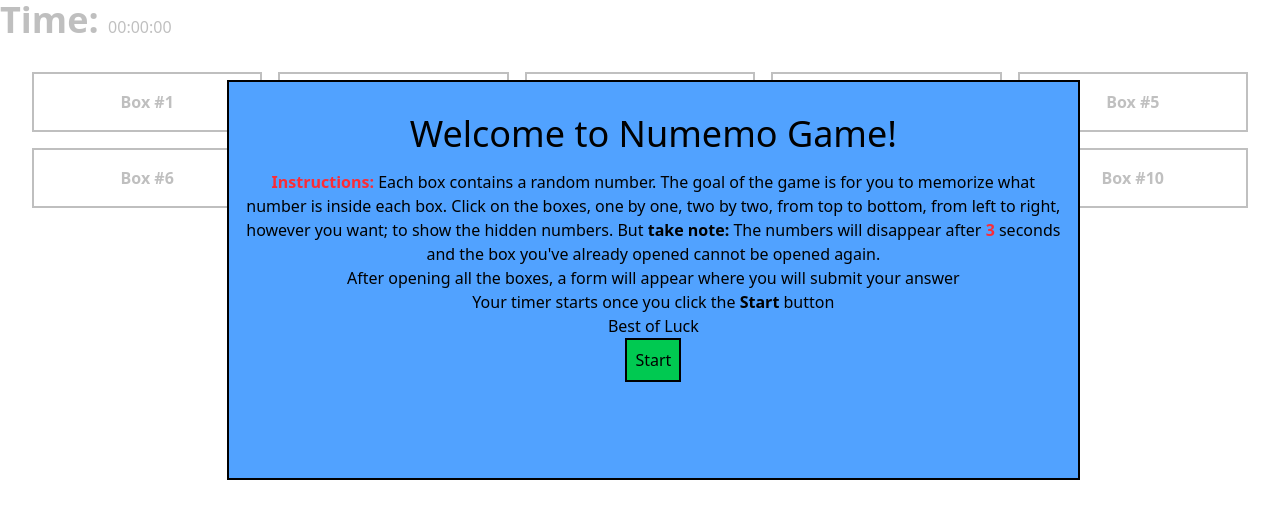
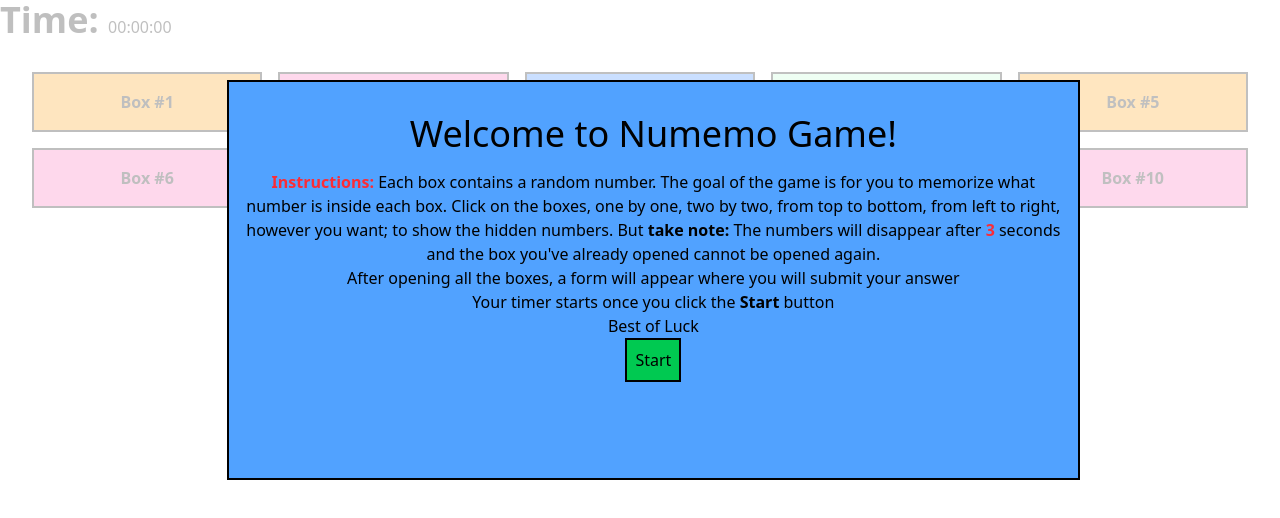
Before and after one commit to Jasmine-Abucejo/memorization-game, a React (Vite) app: page / in a window 1280 px wide. Shown: the top 518 px of the page. Built offline with nearby package versions, Linux system fonts and the light colour scheme.

Commit message:
add some styling

```diff
--- a/src/App.jsx
+++ b/src/App.jsx
@@ -138,6 +138,8 @@ function App() {
   const resetTimer = () => {
     setTime({ hour: 0, min: 0, sec: 0 });
   };
+
+  const colors = ["bg-amber-500", "bg-pink-400", "bg-blue-500", "bg-green-200"];
   return (
     <div className="justify-center items-center">
       <div
@@ -254,74 +256,44 @@ function App() {
           </span>
         </div>
         <div className="grid grid-cols-5 grid-flow-rows justify-center items-center p-8 gap-4">
-          <Card
-            id={1}
-            clicked={clicked}
-            spanVisible={spanVisible}
-            randomNumber={randomNumber}
-          />
-          <Card
-            id={2}
-            clicked={clicked}
-            spanVisible={spanVisible}
-            randomNumber={randomNumber}
-          />
-          <Card
-            id={3}
-            clicked={clicked}
-            spanVisible={spanVisible}
-            randomNumber={randomNumber}
-          />
-          <Card
-            id={4}
-            clicked={clicked}
-            spanVisible={spanVisible}
-            randomNumber={randomNumber}
-          />
-          <Card
-            id={5}
-            clicked={clicked}
-            spanVisible={spanVisible}
-            randomNumber={randomNumber}
-          />
-          <Card
-            id={6}
-            clicked={clicked}
-            spanVisible={spanVisible}
-            randomNumber={randomNumber}
-          />
-          <Card
-            id={7}
-            clicked={clicked}
-            spanVisible={spanVisible}
-            randomNumber={randomNumber}
-          />
-          <Card
-            id={8}
-            clicked={clicked}
-            spanVisible={spanVisible}
-            randomNumber={randomNumber}
-          />
-          <Card
-            id={9}
-            clicked={clicked}
-            spanVisible={spanVisible}
-            randomNumber={randomNumber}
-          />
-          <Card
-            id={10}
-            clicked={clicked}
-            spanVisible={spanVisible}
-            randomNumber={randomNumber}
-          />
+          {Object.entries(spanVisible).map(([key, value], index) => (
+            <Card
+              key={key}
+              id={key}
+              clicked={clicked}
+              spanVisible={spanVisible}
+              randomNumber={randomNumber}
+              bgColor={colors[index % colors.length]}
+            />
+          ))}
           <div
             className={`${
               allClicked ? "flex col-span-5" : "hidden"
-            } m-4 border-2 flex-col gap-3 justify-center items-center p-4`}
+            } m-4 border-2 flex-col gap-3 justify-center items-center p-4 bg-gray-300`}
           >
             <p>Correctly input the corresponding numbers for each box</p>
-            <div className="grid grid-cols-5 grid-flow-row gap-4">
-              <label className="flex flex-row">
+            <div className="grid grid-cols-3 grid-flow-row gap-4 lg:grid-cols-5 ">
+              {/* {Object.entries(spanVisible).map(([key, value], index) => (
+                <label className="flex flex-row lg:gap-3">
+                  Box #{key}:{" "}
+                  <input
+                    type="number"
+                    name=""
+                    id=""
+                    value={inputNumber[Number({ key })]}
+                    onChange={(e) =>
+                      setInputNumber({
+                        ...inputNumber,
+                        [Number({ key })]: Number(e.target.value),
+                      })
+                    }
+                    className={`border-2 w-1/2 ${
+                      colors[index % colors.length]
+                    }`}
+                  />
+                </label>
+              ))} */}
+              <label className="flex flex-row lg:gap-3">
                 Box #1:{" "}
                 <input
                   type="number"
@@ -334,11 +306,11 @@ function App() {
                       [1]: Number(e.target.value),
                     })
                   }
-                  className="border-2 w-1/2"
+                  className="border-2 w-1/2 bg-amber-500"
                 />
               </label>
 
-              <label htmlFor="" className="flex flex-row">
+              <label htmlFor="" className="flex flex-row lg:gap-3">
                 Box #2:{" "}
                 <input
                   type="number"
@@ -351,11 +323,11 @@ function App() {
                       [2]: Number(e.target.value),
                     })
                   }
-                  className="border-2 w-1/2"
+                  className="border-2 w-1/2 bg-pink-400"
                 />
               </label>
 
-              <label htmlFor="" className="flex flex-row">
+              <label htmlFor="" className="flex flex-row lg:gap-3">
                 Box #3:
                 <input
                   type="number"
@@ -368,11 +340,11 @@ function App() {
                       [3]: Number(e.target.value),
                     })
                   }
-                  className="border-2 w-1/2"
+                  className="border-2 w-1/2 bg-blue-500"
                 />
               </label>
 
-              <label htmlFor="" className="flex flex-row">
+              <label htmlFor="" className="flex flex-row lg:gap-3">
                 Box #4:
                 <input
                   type="number"
@@ -385,11 +357,11 @@ function App() {
                       [4]: Number(e.target.value),
                     })
                   }
-                  className="border-2 w-1/2"
+                  className="border-2 w-1/2 bg-green-200"
                 />
               </label>
 
-              <label htmlFor="" className="flex flex-row">
+              <label htmlFor="" className="flex flex-row lg:gap-3">
                 Box #5:{" "}
                 <input
                   type="number"
@@ -402,11 +374,11 @@ function App() {
                       [5]: Number(e.target.value),
                     })
                   }
-                  className="border-2 w-1/2"
+                  className="border-2 w-1/2 bg-amber-500"
                 />
               </label>
 
-              <label htmlFor="" className="flex flex-row">
+              <label htmlFor="" className="flex flex-row lg:gap-3">
                 Box #6:
                 <input
                   type="number"
@@ -419,11 +391,11 @@ function App() {
                       [6]: Number(e.target.value),
                     })
                   }
-                  className="border-2 w-1/2"
+                  className="border-2 w-1/2 bg-pink-400"
                 />
               </label>
 
-              <label htmlFor="" className="flex flex-row">
+              <label htmlFor="" className="flex flex-row lg:gap-3">
                 Box #7:{" "}
                 <input
                   type="number"
@@ -436,10 +408,10 @@ function App() {
                       [7]: Number(e.target.value),
                     })
                   }
-                  className="border-2 w-1/2"
+                  className="border-2 w-1/2 bg-blue-500"
                 />
               </label>
-              <label htmlFor="" className="flex flex-row">
+              <label htmlFor="" className="flex flex-row lg:gap-3">
                 Box #8:{" "}
                 <input
                   type="number"
@@ -452,10 +424,10 @@ function App() {
                       [8]: Number(e.target.value),
                     })
                   }
-                  className="border-2 w-1/2"
+                  className="border-2 w-1/2 bg-green-200"
                 />
               </label>
-              <label htmlFor="" className="flex flex-row">
+              <label htmlFor="" className="flex flex-row lg:gap-3">
                 Box #9:{" "}
                 <input
                   type="number"
@@ -468,10 +440,10 @@ function App() {
                       [9]: Number(e.target.value),
                     })
                   }
-                  className="border-2 w-1/2"
+                  className="border-2 w-1/2 bg-amber-500"
                 />
               </label>
-              <label htmlFor="" className="flex flex-row">
+              <label htmlFor="" className="flex flex-row lg:gap-1">
                 Box #10:{" "}
                 <input
                   type="number"
@@ -484,193 +456,18 @@ function App() {
                       [10]: Number(e.target.value),
                     })
                   }
-                  className="border-2 w-1/2"
+                  className="border-2 w-1/2 bg-pink-400"
                 />
               </label>
-              <button onClick={() => submitAnswer()}>Submit</button>
+              <button
+                onClick={() => submitAnswer()}
+                className="border-2 bg-lime-400 rounded-2xl p-2 lg:w-1/2 col-span-2 lg:col-span-1 "
+              >
+                Submit
+              </button>
             </div>
           </div>
           <Toaster />
-          {/* <div className="border-2" id="1" onClick={(e) => clicked(e)}>
-        <span
-          className={
-            !spanVisible[1]
-              ? "inline text-black font-bold cursor-default"
-              : "hidden"
-          }
-        >
-          Box #1
-        </span>
-        <span
-          className={
-            spanVisible[1] ? "inline text-green-400 font-extrabold" : "hidden"
-          }
-        >
-          {randomNumber[1]}
-        </span>
-      </div>
-      <div className="border-2" id="2" onClick={(e) => clicked(e)}>
-        <span
-          className={
-            !spanVisible[2]
-              ? "inline text-black font-bold cursor-default"
-              : "hidden"
-          }
-        >
-          Box #2
-        </span>
-        <span
-          className={
-            spanVisible[2] ? "inline text-green-400 font-extrabold" : "hidden"
-          }
-        >
-          {randomNumber[2]}
-        </span>
-      </div>
-      <div className="border-2" id="3" onClick={(e) => clicked(e)}>
-        <span
-          className={
-            !spanVisible[3]
-              ? "inline text-black font-bold cursor-default"
-              : "hidden"
-          }
-        >
-          Box #3
-        </span>
-        <span
-          className={
-            spanVisible[3] ? "inline text-green-400 font-extrabold" : "hidden"
-          }
-        >
-          {randomNumber[3]}
-        </span>
-      </div>
-      <div className="border-2" id="4" onClick={(e) => clicked(e)}>
-        <span
-          className={
-            !spanVisible[4]
-              ? "inline text-black font-bold cursor-default"
-              : "hidden"
-          }
-        >
-          Box #4
-        </span>
-        <span
-          className={
-            spanVisible[4] ? "inline text-green-400 font-extrabold" : "hidden"
-          }
-        >
-          {randomNumber[4]}
-        </span>
-      </div>
-      <div className="border-2" id="5" onClick={(e) => clicked(e)}>
-        <span
-          className={
-            !spanVisible[5]
-              ? "inline text-black font-bold cursor-default"
-              : "hidden"
-          }
-        >
-          Box #5
-        </span>
-        <span
-          className={
-            spanVisible[5] ? "inline text-green-400 font-extrabold" : "hidden"
-          }
-        >
-          {randomNumber[5]}
-        </span>
-      </div>
-      <div className="border-2" id="6" onClick={(e) => clicked(e)}>
-        <span
-          className={
-            !spanVisible[6]
-              ? "inline text-black font-bold cursor-default"
-              : "hidden"
-          }
-        >
-          Box #6
-        </span>
-        <span
-          className={
-            spanVisible[6] ? "inline text-green-400 font-extrabold" : "hidden"
-          }
-        >
-          {randomNumber[6]}
-        </span>
-      </div>
-      <div className="border-2" id="7" onClick={(e) => clicked(e)}>
-        <span
-          className={
-            !spanVisible[7]
-              ? "inline text-black font-bold cursor-default"
-              : "hidden"
-          }
-        >
-          Box #7
-        </span>
-        <span
-          className={
-            spanVisible[7] ? "inline text-green-400 font-extrabold" : "hidden"
-          }
-        >
-          {randomNumber[7]}
-        </span>
-      </div>
-      <div className="border-2" id="8" onClick={(e) => clicked(e)}>
-        <span
-          className={
-            !spanVisible[8]
-              ? "inline text-black font-bold cursor-default"
-              : "hidden"
-          }
-        >
-          Box #8
-        </span>
-        <span
-          className={
-            spanVisible[8] ? "inline text-green-400 font-extrabold" : "hidden"
-          }
-        >
-          {randomNumber[8]}
-        </span>
-      </div>
-      <div className="border-2" id="9" onClick={(e) => clicked(e)}>
-        <span
-          className={
-            !spanVisible[9]
-              ? "inline text-black font-bold cursor-default"
-              : "hidden"
-          }
-        >
-          Box #9
-        </span>
-        <span
-          className={
-            spanVisible[9] ? "inline text-green-400 font-extrabold" : "hidden"
-          }
-        >
-          {randomNumber[9]}
-        </span>
-      </div>
-      <div className="border-2" id="10" onClick={(e) => clicked(e)}>
-        <span
-          className={
-            !spanVisible[10]
-              ? "inline text-black font-bold cursor-default"
-              : "hidden"
-          }
-        >
-          Box #10
-        </span>
-        <span
-          className={
-            spanVisible[10] ? "inline text-green-400 font-extrabold" : "hidden"
-          }
-        >
-          {randomNumber[10]}
-        </span>
-      </div> */}
         </div>
       </div>
     </div>
--- a/src/components/Card.jsx
+++ b/src/components/Card.jsx
@@ -1,7 +1,7 @@
-const Card = ({ id, clicked, spanVisible, randomNumber }) => {
+const Card = ({ id, clicked, spanVisible, randomNumber, bgColor }) => {
   return (
     <div
-      className="border-2 text-center p-4"
+      className={`border-2 text-center p-4 ${bgColor}`}
       id={id}
       onClick={(e) => clicked(e)}
     >
@@ -16,7 +16,9 @@ const Card = ({ id, clicked, spanVisible, randomNumber }) => {
       </span>
       <span
         className={
-          spanVisible[id] ? "inline text-green-400 font-extrabold" : "hidden"
+          spanVisible[id]
+            ? "inline text-shadow-black text-green-500 text-shadow-2xs font-extrabold text-xl"
+            : "hidden"
         }
       >
         {randomNumber[id]}
```
